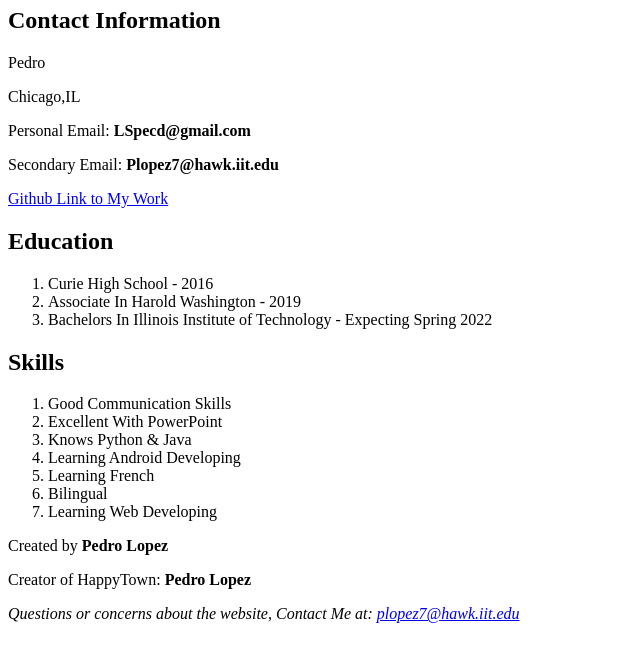
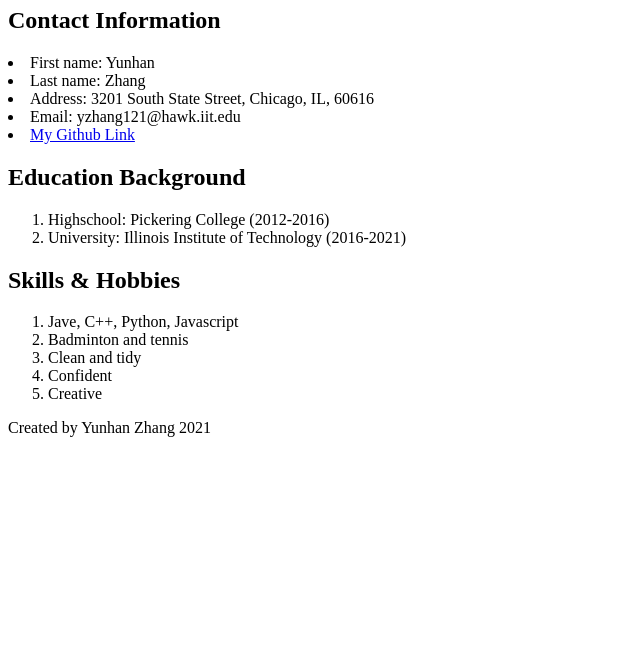
Before and after one commit to yunhanzhang980116/ITMD-361, a plain HTML site: page Projects/Project1/resume.html in a window 1280 px wide. Shown: the part 143-800 px from the top of the page, without its empty margins (0-640 px from the left). Drawn offline with Linux system fonts and the light colour scheme.

Commit message:
resume page works

```diff
--- a/Projects/Project1/resume.html
+++ b/Projects/Project1/resume.html
@@ -17,41 +17,31 @@
 		</nav>
 	</header>
 
-		<h1> Pedro Lopez's Resume </h1>
-		<section id="info">
+		<h1> Yunhan Zhang's Resume </h1>
 			<h2> Contact Information </h2>
-			<p> Pedro </p>
-			<p> Chicago,IL </p>
-			<p> Personal Email: <strong> LSpecd@gmail.com </strong> </p>
-			<p> Secondary Email: <strong> Plopez7@hawk.iit.edu </strong> </p>
-			<p> <a href="https://github.com/Pedro-relax"> Github Link to My Work </a> </p>
-		</section>
-		<section id="education">
-			<h2> Education </h2>
+			<li> First name: Yunhan </li>
+            <li> Last name: Zhang </li>
+			<li> Address: 3201 South State Street, Chicago, IL, 60616 </li>
+			<li> Email: yzhang121@hawk.iit.edu </li>
+			<li> <a href="https://github.com/yunhanzhang980116"> My Github Link </a> </li>
+
+			<h2> Education Background </h2>
 			<ol>
-				<li> Curie High School - 2016 </li>
-				<li> Associate In Harold Washington - 2019 </li>
-				<li> Bachelors In Illinois Institute of Technology - Expecting Spring 2022 </li>
+			<li> Highschool: Pickering College (2012-2016)</li>
+			<li> University: Illinois Institute of Technology (2016-2021)</li>
 			</ol>
-		</section>
-		<section id="skills">
-			<h2> Skills </h2>
+
+		<h2> Skills & Hobbies </h2>
 			<ol>
-				<li> Good Communication Skills </li>
-				<li> Excellent With PowerPoint </li>
-				<li> Knows Python & Java </li>
-				<li> Learning Android Developing </li>
-				<li> Learning French </li>
-				<li> Bilingual </li>
-				<li> Learning Web Developing </li>
+				<li> Jave, C++, Python, Javascript </li>
+				<li> Badminton and tennis </li>
+				<li> Clean and tidy </li>
+				<li> Confident </li>
+				<li> Creative </li>
 			</ol>
-		</section>
+
 		<footer>
-			<p> Created by <strong> Pedro Lopez </strong> </p>
-			<p> Creator of HappyTown: <strong> Pedro Lopez </strong> </p>
-			<address>
-				<p> Questions or concerns about the website, Contact Me at: <a href="mailto:plopez7@hawk.iit.edu">plopez7@hawk.iit.edu </a></p>
-			</address>
+			<p> Created by Yunhan Zhang 2021 </p>
 		</footer>
 
 </body>
```
Also changed, not shown: Projects/Project1/index.html (+1 -1 lines).
